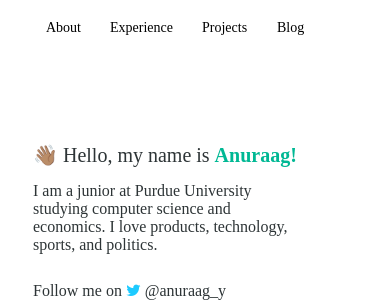
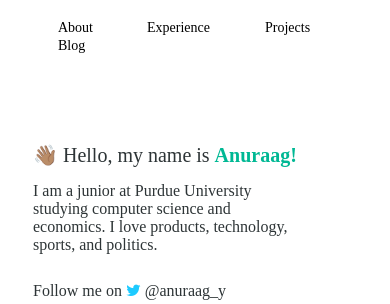
Before and after one commit to anuraagy/anuraagy.github.io, a PHP site: page / in a window 390 px wide. Shown: the top 304 px of the page. Run offline with PHP 8.4, Linux system fonts and the light colour scheme; some web fonts are replaced.

Commit message:
Fix header

```diff
--- a/assets/css/styles.css
+++ b/assets/css/styles.css
@@ -431,8 +431,7 @@ body {
   }
 
   .navbar-link {
-    margin-left: 12.5px;
-    margin-right: 12.5px;
+    margin-right: 25px;
   }
 
   .welcome {
```
